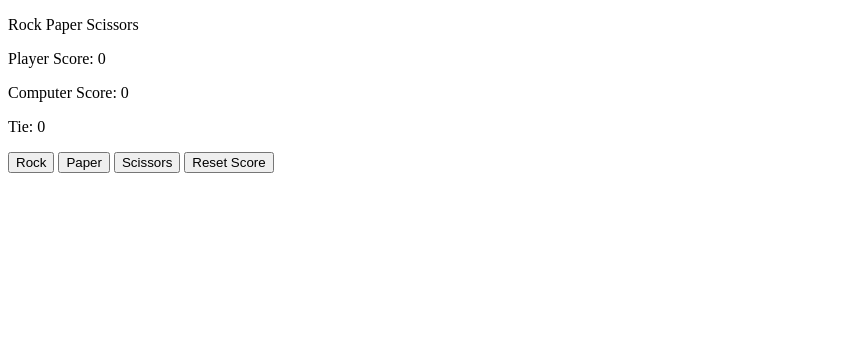
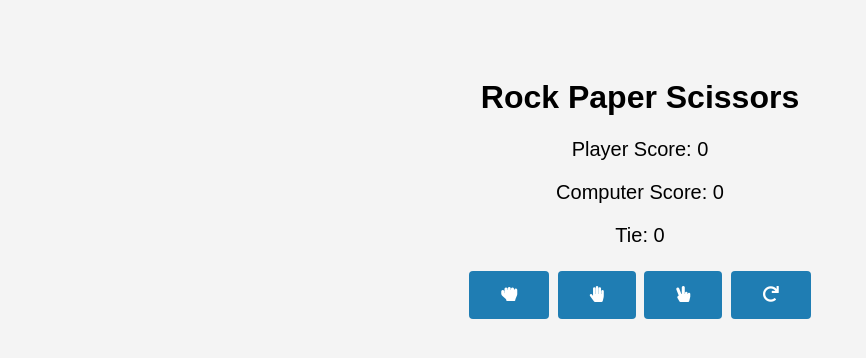
Before and after one commit to Cata-S/Learning-Js, a plain HTML site: page 06-rock-paper-scissors.html in a window 1280 px wide. Shown: the whole page, without its empty margins (0-866 px from the left). Drawn offline with nearby package versions, Linux system fonts and the light colour scheme; some packages are replaced by stand-ins of ours; a script that the page names is missing.

Commit message:
made icons popup animation

```diff
--- a/06-rock-paper-scissors.html
+++ b/06-rock-paper-scissors.html
@@ -1,16 +1,47 @@
 <!DOCTYPE html>
 <html lang="en">
 <head>
-  <meta charset="UTF-8">
+  <script src="https://cdn.jsdelivr.net/npm/sweetalert2@11"></script>
+  <link rel="stylesheet" href="https://cdnjs.cloudflare.com/ajax/libs/animate.css/4.1.1/animate.min.css"/>
+  <link rel="stylesheet" href="https://cdnjs.cloudflare.com/ajax/libs/font-awesome/5.15.3/css/all.min.css"/>
   <meta name="viewport" content="width=device-width, initial-scale=1.0">
   <title>Rock Paper Scissors</title>
+  <style>
+    body {
+      font-family: Arial, sans-serif;
+      background-color: #f4f4f4;
+      padding: 50px;
+      text-align: center;
+    }
+    p {
+      font-size: 20px;
+    }
+    button {
+      background-color: #1f7db3;
+      color: white;
+      padding: 15px 32px;
+      text-align: center;
+      text-decoration: none;
+      display: inline-block;
+      font-size: 16px;
+      margin: 4px 2px;
+      cursor: pointer;
+      border: none;
+      border-radius: 4px;
+    }
+    button:hover {
+      background-color: #45abca;
+    }
+  </style>
 </head>
 <body>
-  <p>Rock Paper Scissors</p>
+  <h1>Rock Paper Scissors</h1>
 
   <p id="playerScore">Player Score: 0</p>
   <p id="computerScore">Computer Score: 0</p>
   <p id="tie">Tie: 0</p>
+
+
 
   <script>
     let scores = JSON.parse(localStorage.getItem('scores')) || {
@@ -47,12 +78,25 @@
       }
 
       localStorage.setItem('scores', JSON.stringify(scores));
-      alert(`You picked ${move}. Computer picked ${computerMove}. ${result}`);
+     // Popup Animation //
+     let icon = 'success';
+        if (result === 'You win!') {
+          icon = 'success';
+        } else if (result === 'You lose!') {
+          icon = 'error';
+        } else {
+          icon = 'info';
+        }
+        Swal.fire({
+      title: 'Rock Paper Scissors',
+      text: 'Player chose ' + move + '. Computer chose ' + computerMove + '. ' + result,
+      icon: icon,
+      confirmButtonText: 'Play Again',
+      timer: 5000,
+                   })
 
-      updateScoreDisplay();
-    }
-
-    function resetScore() {
+      updateScoreDisplay() }
+     function resetScore() {
       scores = {
         player: 0,
         computer: 0,
@@ -65,13 +109,14 @@
 
     // Update the score display when the page loads
     updateScoreDisplay();
+
   </script>
 
-  <button onclick="playGame('rock')">Rock</button>
-  <button onclick="playGame('paper')">Paper</button>
-  <button onclick="playGame('scissors')">Scissors</button>
-  <button onclick="resetScore()">Reset Score</button>
-  </script>
-</body>
+<button onclick="playGame('rock')"><i class="fas fa-hand-rock"></i></button>
+<button onclick="playGame('paper')"><i class="fas fa-hand-paper"></i></button>
+<button onclick="playGame('scissors')"><i class="fas fa-hand-peace"></i></button>
+<button onclick="resetScore()"><i class="fas fa-redo"></i></button>
+
+ </body>
 
 </html>
```
